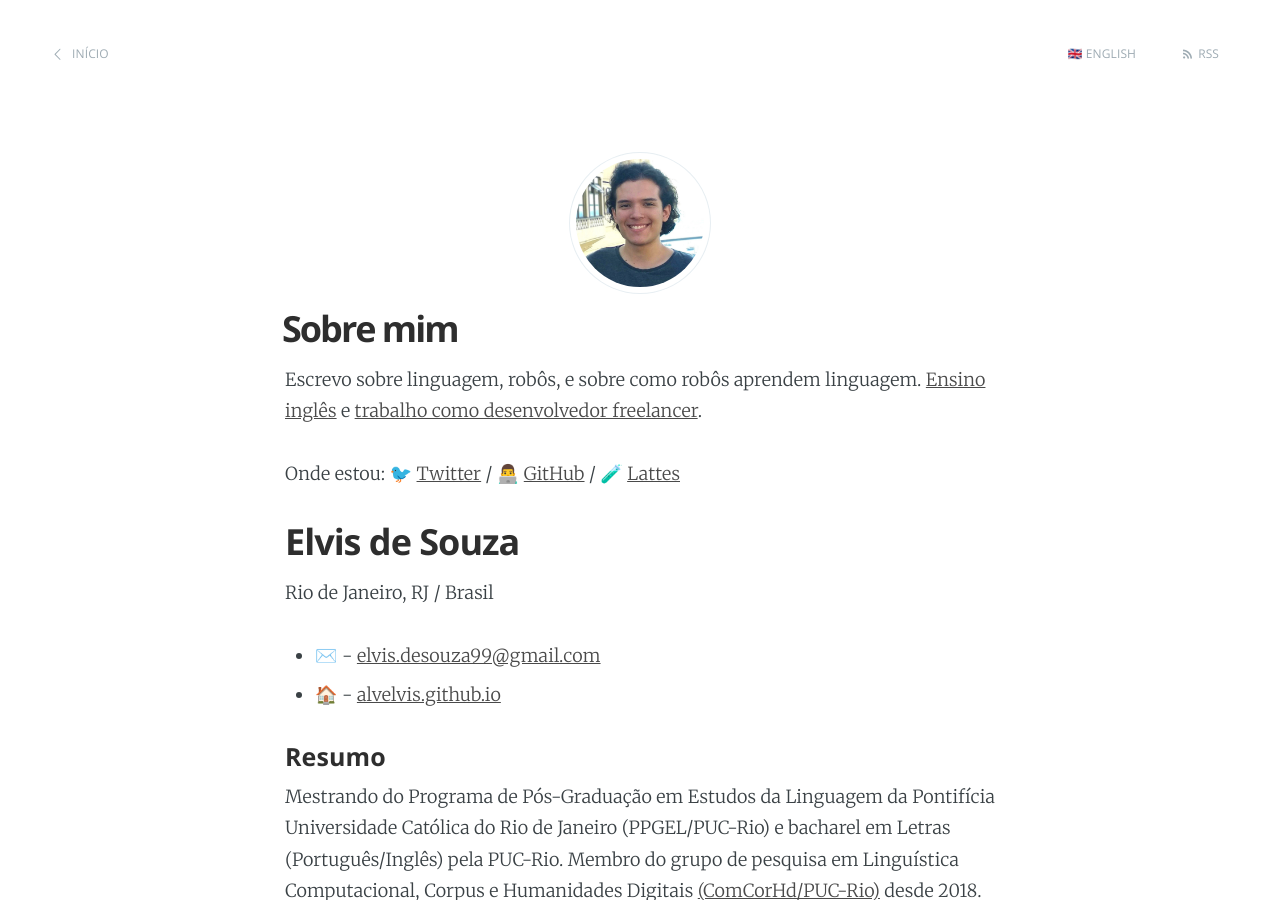
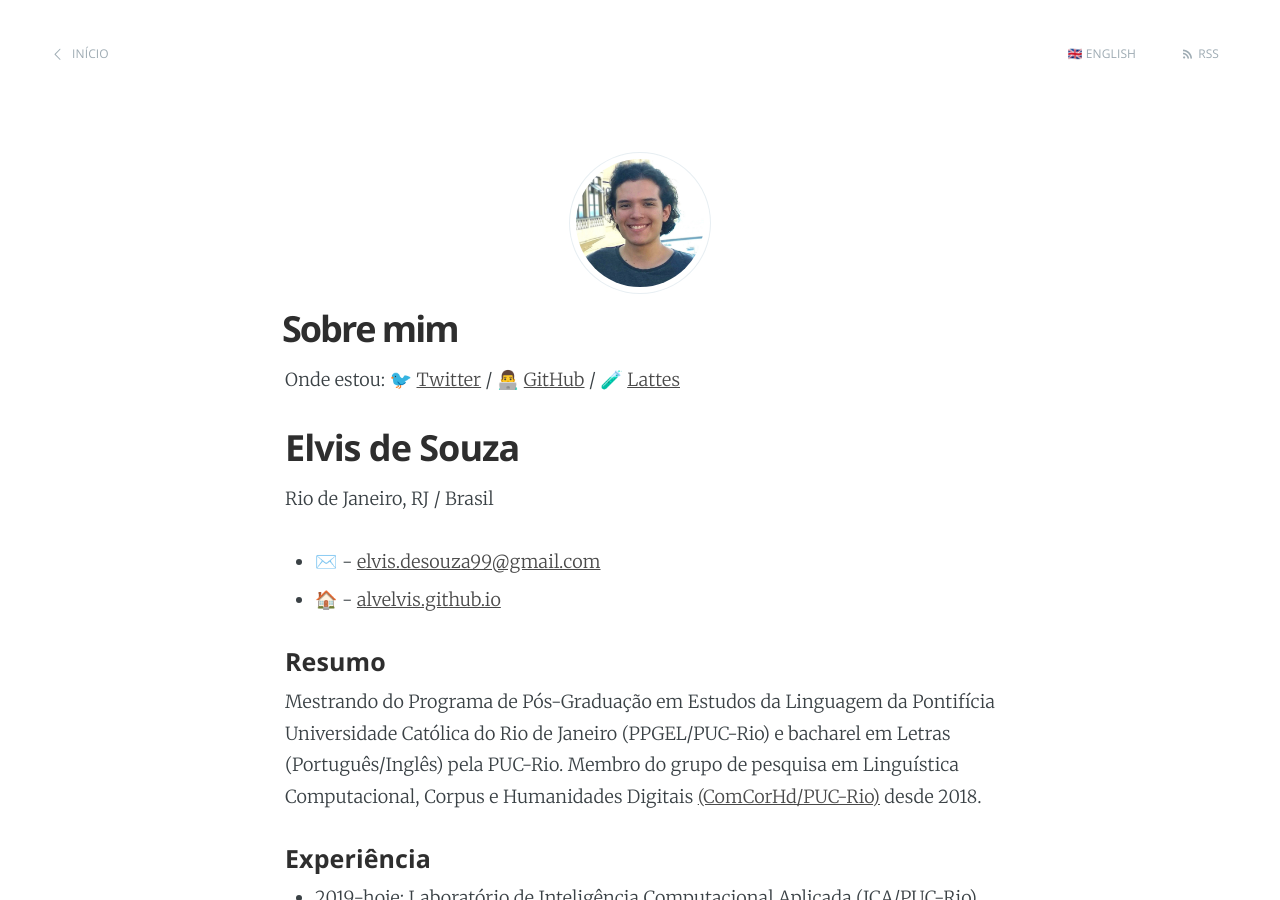
Before and after one commit to alvelvis/alvelvis.github.io, a Jekyll site: the page built from sobre.md, in a window 1280 px wide and 900 px high. Built offline with Jekyll 4.4.1, drawn with Linux system fonts in a browser that asks for light colours.

Commit message:
few tweaks

```diff
--- a/_config.yml
+++ b/_config.yml
@@ -1,5 +1,6 @@
 name: Elvis de Souza
-description: "Mestrando em linguística computacional, professor de inglês e desenvolvedor freelancer"
+#description: "Mestrando em linguística computacional, professor de inglês e desenvolvedor freelancer"
+description: Mestrando em linguística computacional, membro do grupo de pesquisa em Linguística Computacional, Corpus e Humanidades Digitais
 meta_description: "Linguagem e tecnologia"
 
 markdown: kramdown
--- a/index.html
+++ b/index.html
@@ -25,8 +25,8 @@
                 {% if site.description %} {{ site.description }} {% endif %}
                 <br><br>
                 <a href='{{site.about | relative_url}}'>Sobre mim</a>
-                | <a href='{{site.english | relative_url}}'>Aprenda inglês</a>
-                | <a href='{{site.freela | relative_url}}'>Freelas</a>
+                <!--| <a href='{{site.english | relative_url}}'>Aprenda inglês</a>
+                | <a href='{{site.freela | relative_url}}'>Freelas</a>-->
             </h2>
         </div>
         <hr style="margin-bottom:0px">
--- a/sobre.md
+++ b/sobre.md
@@ -3,7 +3,7 @@
 title: Sobre mim
 ---
 
-{{site.authordesc}} <a href='{{site.english | relative_url}}'>Ensino inglês</a> e <a href='{{site.freela | relative_url}}'>trabalho como desenvolvedor freelancer</a>.
+<!--{{site.authordesc}} <a href='{{site.english | relative_url}}'>Ensino inglês</a> e <a href='{{site.freela | relative_url}}'>trabalho como desenvolvedor freelancer</a>.-->
 
 Onde estou: 🐦 [Twitter](https://twitter.com/alveselvis2) / 👨‍💻 [GitHub](http://github.com/alvelvis) / 🧪 [Lattes](http://buscatextual.cnpq.br/buscatextual/visualizacv.do?id=K2710924H9)
 
```
Also changed, not shown: _posts/2020-12-12-como-eu-vim-parar-na-linguistica-computacional.md (+1 -1 lines).
